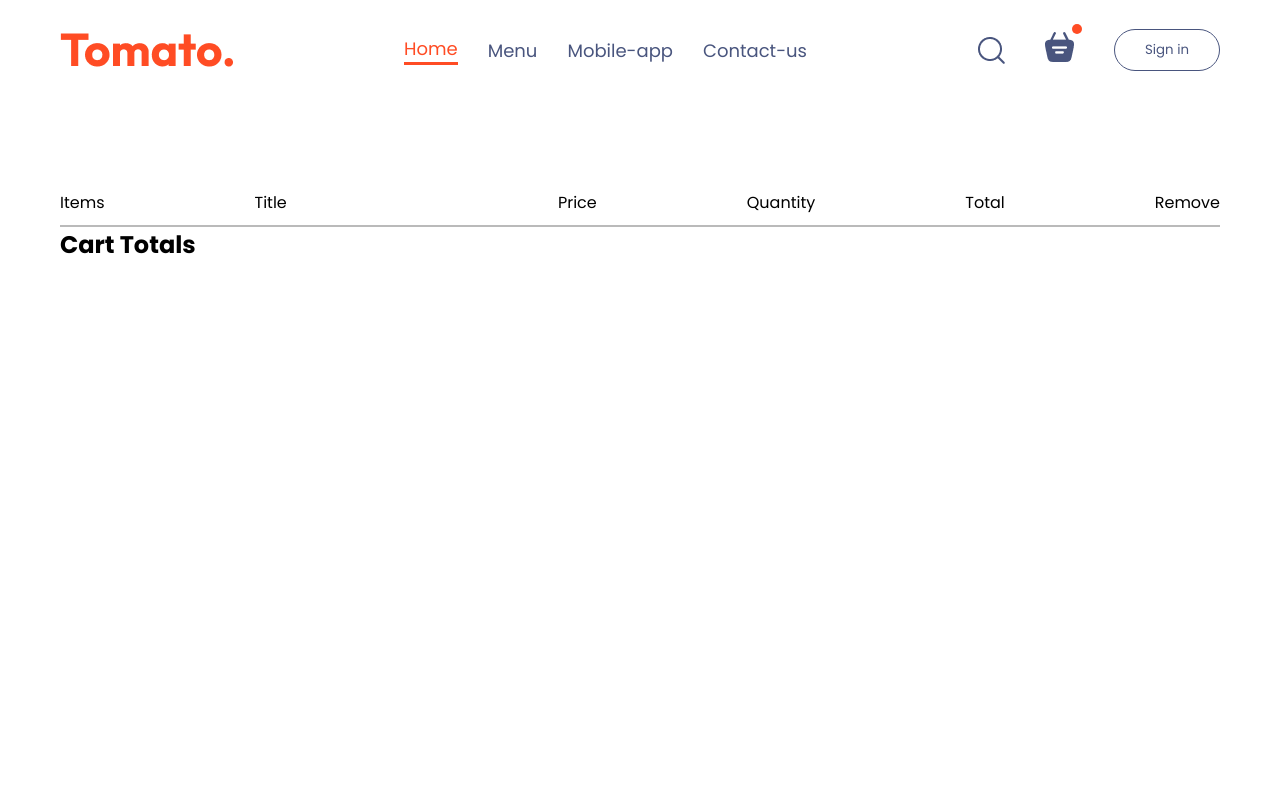
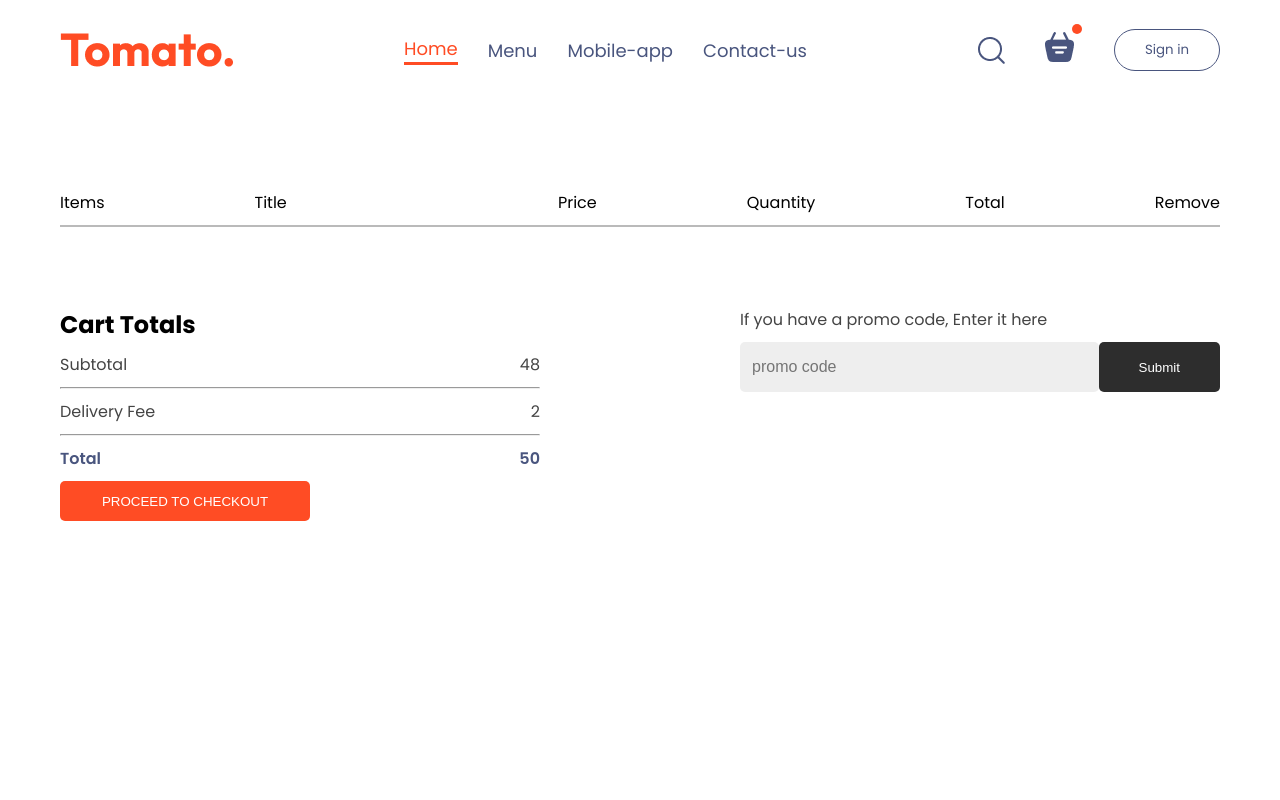
Before and after one commit to bigyam07/foodApp, a React (Vite) app: page /foodApp/cart in a window 1280 px wide. Shown: the top 800 px of the page. Built offline with nearby package versions, Linux system fonts and the light colour scheme.

Commit message:
Added Cart

```diff
--- a/src/pages/Cart/Cart.css
+++ b/src/pages/Cart/Cart.css
@@ -1,17 +1,102 @@
 .cart-container {
-    height:90vh;
+    height: 90vh;
     margin-top: 100px;
 }
+
 .cart-title {
     display: flex;
     width: 100%;
     gap: 150px;
     list-style: none;
 }
+
 .cart-title li:nth-child(2) {
     flex: 1;
 }
-.cart-details hr{
+
+.cart-details hr {
     margin-top: 10px;
     border: 1px solid #bababa;
 }
+button {
+    cursor: pointer;
+}
+.cart-footer {
+    display: flex;
+    width: 100%;
+    justify-content: space-between;
+    gap: 200px;
+    margin-top: 80px;
+}
+
+.cart-total {
+    display: flex;
+    flex-direction: column;
+    gap: 10px;
+}
+
+.cart-promo,
+.cart-total {
+    width: 50%;
+}
+
+.cart-promo p {
+    color: #444;
+}
+
+.sub-total,
+.delivery-fee,
+.total-amount {
+    display: flex;
+    width: 100%;
+    justify-content: space-between;
+    color: #444;
+}
+
+.total-amount {
+    color: var(--accent-color);
+    font-weight: 600;
+
+}
+
+hr {
+    color: #e2e2e2;
+}
+
+.checkout-button {
+    background-color: var(--primary-color);
+    color: white;
+    border: none;
+    height: 40px;
+    border-radius: 5px;
+    font-weight: 500;
+    padding: 12px 30px;
+    display: flex;
+    align-items: center;
+    width: 250px;
+    justify-content: center;
+}
+.checkout-button:hover {
+    background-color: rgb(235, 83, 56);
+}
+.promo-code-section {
+    display: flex;
+    margin-top: 10px;
+}
+
+.promo-code-section input {
+    background-color: #eeeeee;
+    border: none;
+}
+
+.promo-button {
+    background-color: rgb(45, 45, 45);
+    color: white;
+    padding: 12px 40px;
+    border: none;
+    border-radius: 5px;
+    font-weight: 500;
+}
+.promo-button:hover {
+    background-color: black;
+}
--- a/src/pages/Cart/Cart.jsx
+++ b/src/pages/Cart/Cart.jsx
@@ -12,11 +12,35 @@ const Cart = () => {
           <li>Total</li>
           <li>Remove</li>
         </ul>
-        <hr/>
+        <hr />
       </div>
-      <div className="cart-total">
-        <h2>Cart Totals</h2>
+      <div className="cart-footer">
+        <div className="cart-total ">
+          <h2>Cart Totals</h2>
+          <div className="sub-total">
+            <span>Subtotal</span>
+            <span>48</span>
+          </div>
+          <hr />
+          <div className="delivery-fee">
+            <span>Delivery Fee</span>
+            <span>2</span>
+          </div>
+          <hr />
+          <div className="total-amount">
+            <span>Total</span>
+            <span>50</span>
+          </div>
+          <button className='checkout-button'>PROCEED TO CHECKOUT</button>
+        </div>
 
+        <div className="cart-promo">
+          <p>If you have a promo code, Enter it here</p>
+          <div className="promo-code-section">
+            <input type="text" alt='' placeholder='promo code'></input>
+            <button class='promo-button'>Submit</button>
+          </div>
+        </div>
       </div>
     </div>
   )
```
